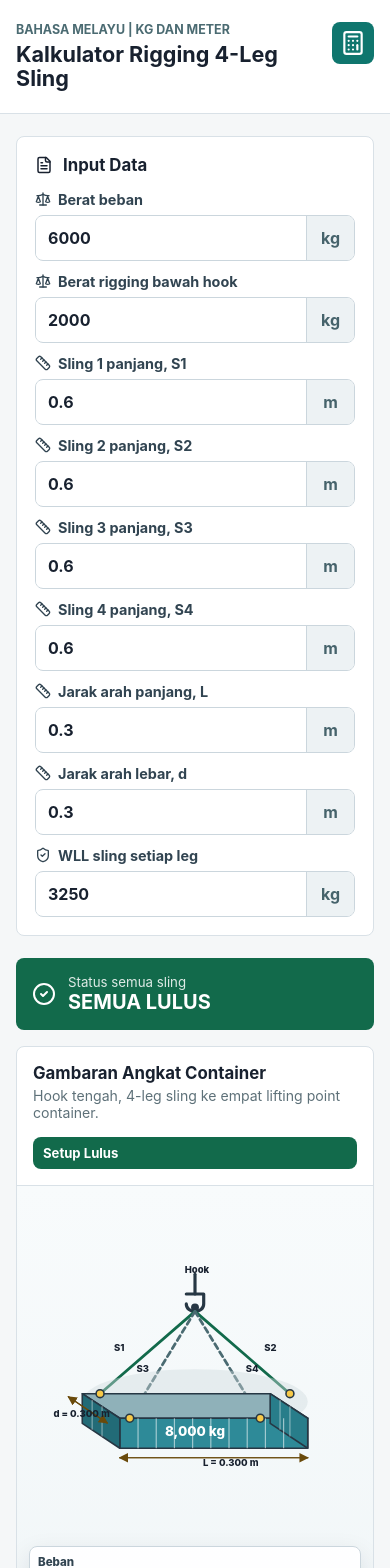
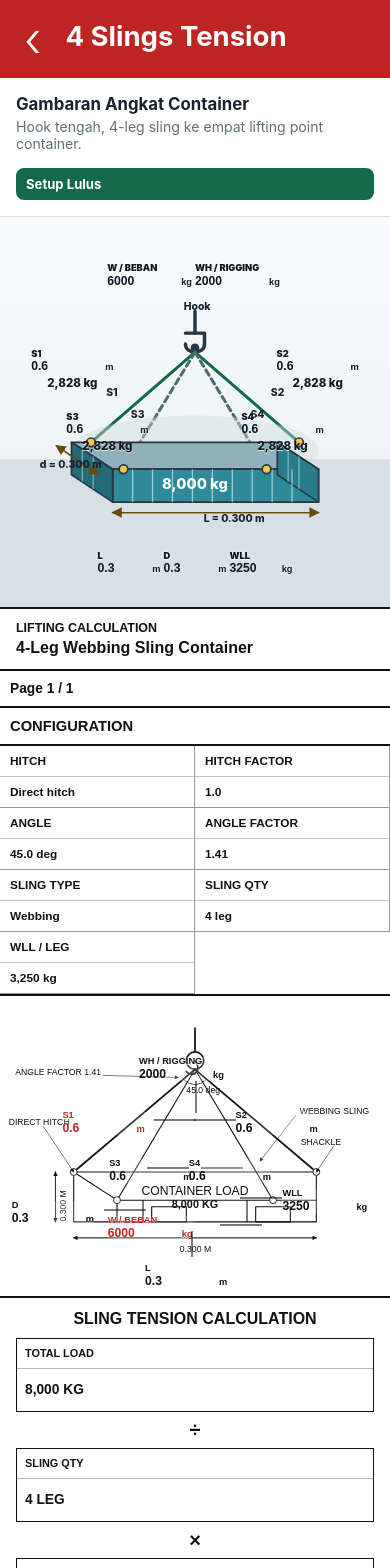
Before and after one commit to panadol94/rigging-calculator-my, a React (Vite) app: page / in a window 390 px wide. Shown: the top 1568 px of the page. Built offline with nearby package versions, Linux system fonts and the light colour scheme.

Commit message:
Show rigging inputs as diagram labels

```diff
--- a/src/main.jsx
+++ b/src/main.jsx
@@ -137,6 +137,24 @@ function MiniInput({ label, suffix, value, onChange, step = "0.001" }) {
         />
         <b>{suffix}</b>
       </div>
+    </label>
+  );
+}
+
+function DiagramInput({ label, suffix, value, onChange, step = "0.001", tone = "dark" }) {
+  return (
+    <label className={`diagramInput ${tone}`}>
+      <span>{label}</span>
+      <span className="diagramValue">
+        <input
+          type="number"
+          inputMode="decimal"
+          step={step}
+          value={value}
+          onChange={(event) => onChange(num(event.target.value))}
+        />
+        <b>{suffix}</b>
+      </span>
     </label>
   );
 }
@@ -287,29 +305,30 @@ function EngineeringSheet({ input, result, setValue, setSlingLength }) {
 
             <div className="sheetInputsOverlay" aria-label="Input dalam gambar calculation sheet">
               <div className="sheetInputSpot sheetLoadInput">
-                <MiniInput label="Input Beban" suffix="kg" value={input.loadKg} onChange={setValue("loadKg")} step="1" />
+                <DiagramInput label="W / Beban" suffix="kg" value={input.loadKg} onChange={setValue("loadKg")} step="1" tone="red" />
               </div>
               <div className="sheetInputSpot sheetRiggingInput">
-                <MiniInput label="Input Rigging" suffix="kg" value={input.riggingKg} onChange={setValue("riggingKg")} step="1" />
+                <DiagramInput label="Wh / Rigging" suffix="kg" value={input.riggingKg} onChange={setValue("riggingKg")} step="1" />
               </div>
               {input.slingLengthsM.map((value, index) => (
                 <div className={`sheetInputSpot sheetSlingInput sheetSlingInput${index + 1}`} key={slingNames[index]}>
-                  <MiniInput
-                    label={`Input S${index + 1}`}
+                  <DiagramInput
+                    label={`S${index + 1}`}
                     suffix="m"
                     value={value}
                     onChange={setSlingLength(index)}
+                    tone={index === 0 ? "red" : "dark"}
                   />
                 </div>
               ))}
               <div className="sheetInputSpot sheetLengthInput">
-                <MiniInput label="Input L" suffix="m" value={input.lengthM} onChange={setValue("lengthM")} />
+                <DiagramInput label="L" suffix="m" value={input.lengthM} onChange={setValue("lengthM")} />
               </div>
               <div className="sheetInputSpot sheetWidthInput">
-                <MiniInput label="Input d" suffix="m" value={input.widthM} onChange={setValue("widthM")} />
+                <DiagramInput label="d" suffix="m" value={input.widthM} onChange={setValue("widthM")} />
               </div>
               <div className="sheetInputSpot sheetWllInput">
-                <MiniInput label="Input WLL" suffix="kg" value={input.wllKg} onChange={setValue("wllKg")} step="1" />
+                <DiagramInput label="WLL" suffix="kg" value={input.wllKg} onChange={setValue("wllKg")} step="1" />
               </div>
             </div>
 
@@ -441,26 +460,27 @@ function LiftingVisual({ input, result, setValue, setSlingLength }) {
 
         <div className="visualInputs">
           <div className="visualGroup loadGroup">
-            <MiniInput label="Beban" suffix="kg" value={input.loadKg} onChange={setValue("loadKg")} step="1" />
-            <MiniInput label="Rigging" suffix="kg" value={input.riggingKg} onChange={setValue("riggingKg")} step="1" />
+            <DiagramInput label="W / Beban" suffix="kg" value={input.loadKg} onChange={setValue("loadKg")} step="1" tone="light" />
+            <DiagramInput label="Wh / Rigging" suffix="kg" value={input.riggingKg} onChange={setValue("riggingKg")} step="1" tone="light" />
           </div>
 
           {input.slingLengthsM.map((value, index) => (
             <div className={`visualGroup ${positions[index]}`} key={slingNames[index]}>
-              <MiniInput
+              <DiagramInput
                 label={`S${index + 1}`}
                 suffix="m"
                 value={value}
                 onChange={setSlingLength(index)}
+                tone="light"
               />
               <span>{fmtWhole(result.legs[index].tensionKg)} kg</span>
             </div>
           ))}
 
           <div className="visualGroup containerInput">
-            <MiniInput label="L" suffix="m" value={input.lengthM} onChange={setValue("lengthM")} />
-            <MiniInput label="d" suffix="m" value={input.widthM} onChange={setValue("widthM")} />
-            <MiniInput label="WLL" suffix="kg" value={input.wllKg} onChange={setValue("wllKg")} step="1" />
+            <DiagramInput label="L" suffix="m" value={input.lengthM} onChange={setValue("lengthM")} tone="light" />
+            <DiagramInput label="d" suffix="m" value={input.widthM} onChange={setValue("widthM")} tone="light" />
+            <DiagramInput label="WLL" suffix="kg" value={input.wllKg} onChange={setValue("wllKg")} step="1" tone="light" />
           </div>
         </div>
       </div>
@@ -544,7 +564,7 @@ function App() {
       <header className="topbar">
         <div>
           <p className="eyebrow">Bahasa Melayu | kg dan meter</p>
-          <h1>Kalkulator Rigging 4-Leg Sling</h1>
+          <h1>4 Slings Tension</h1>
         </div>
         <div className="topIcon" title="Kiraan scientific calculator">
           <Calculator size={26} />
--- a/src/styles.css
+++ b/src/styles.css
@@ -362,22 +362,23 @@ input {
 }
 
 .visualGroup {
-  background: rgba(255, 255, 255, 0.94);
-  border: 1px solid #cbd6dd;
-  border-radius: 8px;
-  box-shadow: 0 8px 24px rgba(24, 33, 47, 0.1);
+  background: transparent;
+  border: 0;
+  border-radius: 0;
+  box-shadow: none;
   display: grid;
-  gap: 6px;
-  padding: 8px;
+  gap: 3px;
+  padding: 0;
   pointer-events: auto;
   position: absolute;
 }
 
 .visualGroup > span {
-  color: #126a4b;
-  font-size: 0.78rem;
+  color: #101820;
+  font-size: 0.72rem;
   font-weight: 800;
   text-align: center;
+  text-shadow: 0 1px 0 rgba(255, 255, 255, 0.75);
 }
 
 .loadGroup {
@@ -445,6 +446,62 @@ input {
   color: #46636b;
   font-size: 0.75rem;
   padding: 7px 8px;
+}
+
+.diagramInput {
+  color: #111111;
+  display: inline-grid;
+  gap: 1px;
+  line-height: 1;
+  min-width: 0;
+  text-shadow: 0 1px 0 rgba(255, 255, 255, 0.82);
+}
+
+.diagramInput span:first-child {
+  color: inherit;
+  font-size: clamp(0.58rem, 1.05vw, 0.78rem);
+  font-weight: 900;
+  letter-spacing: 0;
+  text-transform: uppercase;
+}
+
+.diagramValue {
+  align-items: baseline;
+  display: inline-flex;
+  gap: 2px;
+  min-width: 0;
+}
+
+.diagramValue input {
+  background: transparent;
+  border: 0;
+  color: inherit;
+  font-family: Arial, Helvetica, sans-serif;
+  font-size: clamp(0.76rem, 1.4vw, 1rem);
+  font-weight: 900;
+  line-height: 1;
+  max-width: 72px;
+  min-width: 34px;
+  outline: 0;
+  padding: 0;
+}
+
+.diagramValue b {
+  color: inherit;
+  font-family: Arial, Helvetica, sans-serif;
+  font-size: clamp(0.58rem, 1.05vw, 0.76rem);
+  font-weight: 900;
+}
+
+.diagramInput.red {
+  color: #be2723;
+}
+
+.diagramInput.light {
+  color: #0c1720;
+  text-shadow:
+    0 1px 0 rgba(255, 255, 255, 0.9),
+    0 0 4px rgba(255, 255, 255, 0.72);
 }
 
 .engineeringSheet {
@@ -653,11 +710,11 @@ input {
 }
 
 .sheetInputSpot {
-  background: #fffdf2;
-  border: 1.5px solid #111111;
-  box-shadow: 4px 4px 0 rgba(17, 17, 17, 0.14);
+  background: transparent;
+  border: 0;
+  box-shadow: none;
   min-width: 0;
-  padding: 5px;
+  padding: 0;
   pointer-events: auto;
   position: absolute;
   width: clamp(92px, 10.5vw, 138px);
@@ -665,7 +722,7 @@ input {
 }
 
 .sheetInputSpot::before {
-  background: #111111;
+  background: rgba(17, 17, 17, 0.55);
   content: "";
   height: 1.5px;
   position: absolute;
@@ -699,6 +756,11 @@ input {
   background: #f2f2f2;
   border-left-color: #111111;
   color: #111111;
+}
+
+.sheetInputSpot .diagramInput {
+  background: rgba(255, 255, 255, 0.18);
+  padding: 0;
 }
 
 .sheetLoadInput {
@@ -1054,12 +1116,87 @@ dd {
 }
 
 @media (max-width: 920px) {
+  body {
+    background: #ffffff;
+  }
+
+  .topbar {
+    background: #bd2422;
+    border-bottom: 0;
+    color: #ffffff;
+    justify-content: flex-start;
+    padding: 22px 24px;
+  }
+
+  .topbar::before {
+    color: #ffffff;
+    content: "‹";
+    font-size: 3rem;
+    font-weight: 300;
+    line-height: 0.7;
+    margin-right: 10px;
+  }
+
+  .eyebrow,
+  .topIcon {
+    display: none;
+  }
+
+  h1 {
+    color: #ffffff;
+    font-size: 1.72rem;
+    line-height: 1.05;
+  }
+
   .layout {
     grid-template-columns: 1fr;
+    padding: 0;
   }
 
   .panel {
-    position: static;
+    display: none;
+  }
+
+  .content {
+    gap: 0;
+  }
+
+  .liftingVisual {
+    border: 0;
+    border-radius: 0;
+    order: 1;
+  }
+
+  .engineeringSheet {
+    border-left: 0;
+    border-right: 0;
+    order: 2;
+  }
+
+  .status {
+    border-radius: 0;
+    order: 3;
+  }
+
+  .warning {
+    border-radius: 0;
+    margin: 0;
+    order: 4;
+  }
+
+  .summary {
+    order: 5;
+    padding: 14px;
+  }
+
+  .slingGrid {
+    order: 6;
+    padding: 0 14px;
+  }
+
+  .report {
+    order: 7;
+    padding: 14px;
   }
 
   .summary {
@@ -1097,39 +1234,27 @@ dd {
 
   .visualStage {
     aspect-ratio: auto;
-    display: flex;
-    flex-direction: column;
-    min-height: 640px;
+    display: block;
+    min-height: 430px;
   }
 
   .visualStage svg {
-    height: 360px;
-    order: 1;
+    height: 100%;
+    min-height: 430px;
+    order: initial;
   }
 
   .visualInputs {
-    display: grid;
-    gap: 8px;
-    inset: auto;
-    order: 2;
-    padding: 0 12px 12px;
-    position: static;
-  }
-
-  .visualGroup,
-  .loadGroup,
-  .slingOneInput,
-  .slingTwoInput,
-  .slingThreeInput,
-  .slingFourInput,
-  .containerInput {
-    position: static;
-    transform: none;
+    display: block;
+    inset: 0;
+    order: initial;
+    padding: 0;
+    position: absolute;
   }
 
   .loadGroup,
   .containerInput {
-    grid-template-columns: 1fr;
+    grid-template-columns: repeat(3, minmax(0, auto));
   }
 }
 
@@ -1158,7 +1283,11 @@ dd {
   }
 
   .visualStage {
-    min-height: 700px;
+    min-height: 390px;
+  }
+
+  .visualStage svg {
+    min-height: 390px;
   }
 
   .sheetTop {
@@ -1180,11 +1309,11 @@ dd {
   }
 
   .sheetInputsOverlay {
-    display: none;
+    display: block;
   }
 
   .sheetInputGrid {
-    display: grid;
+    display: none;
     grid-template-columns: repeat(2, minmax(0, 1fr));
     max-width: none;
     position: static;
```
